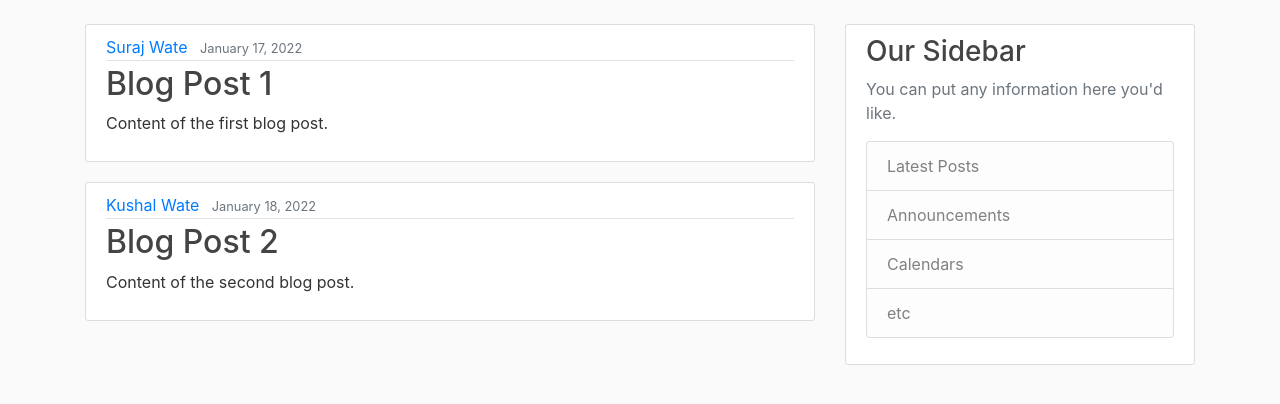
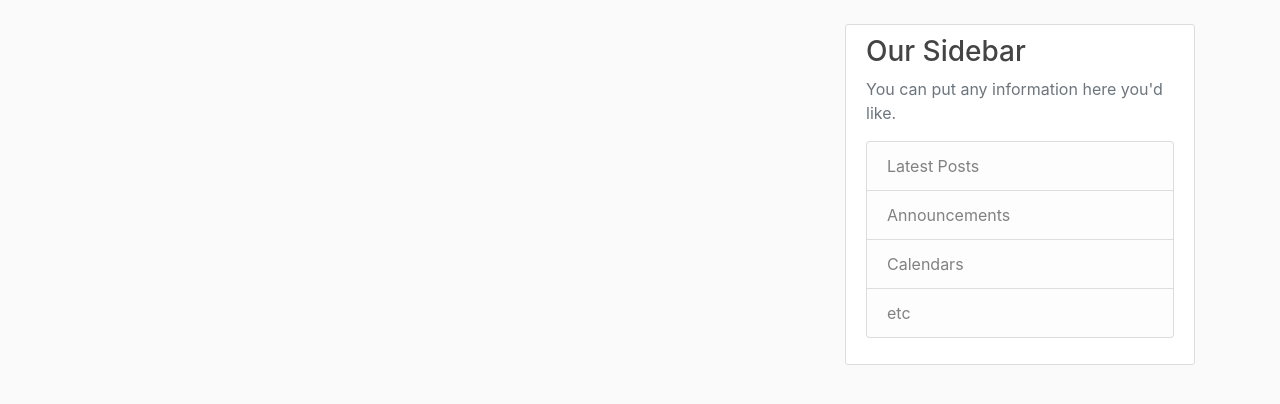
Before and after one commit to surajwate/django-web-app, a Django app: page / in a window 1280 px wide. Shown: the part 56-460 px from the top of the page. Run offline with Django 4.2, Linux system fonts and the light colour scheme; data that the repository does not hold is empty; some libraries are stand-ins or nearby versions.

Commit message:
updated database and changed the view

```diff
--- a/dproject/blog/templates/blog/home.html
+++ b/dproject/blog/templates/blog/home.html
@@ -5,7 +5,7 @@
         <div class="media-body">
             <div class="article-metadata">
                 <a class="mr-2" href="#">{{ post.author }}</a>
-                <small class="text-muted">{{ post.date_posted }}</small>
+                <small class="text-muted">{{ post.date_posted|date:"F d, Y" }}</small>
             </div>
             <h2><a class="article-title" href="#">{{ post.title }}</a></h2>
             <p class="article-content">{{ post.content }}</p>
--- a/dproject/blog/views.py
+++ b/dproject/blog/views.py
@@ -1,26 +1,14 @@
 from turtle import title
 from django.shortcuts import render
+from .models import Post
 
-posts = [
-    {
-        'author': 'Suraj Wate',
-        'title': 'Blog Post 1',
-        'content': 'Content of the first blog post.',
-        'date_posted': 'January 17, 2022'
-    },
-    {
-        'author': 'Kushal Wate',
-        'title': 'Blog Post 2',
-        'content': 'Content of the second blog post.',
-        'date_posted': 'January 18, 2022'
-    }
-]
 
 def home(request):
     context = {
-        'posts': posts
+        'posts': Post.objects.all()
     }
     return render(request, 'blog/home.html', context)
 
+
 def about(request):
     return render(request, 'blog/about.html', {'title': 'About'})
```
Also changed, not shown: dproject/blog/models.py (+11 -1 lines), dproject/blog/migrations/0001_initial.py (added).
